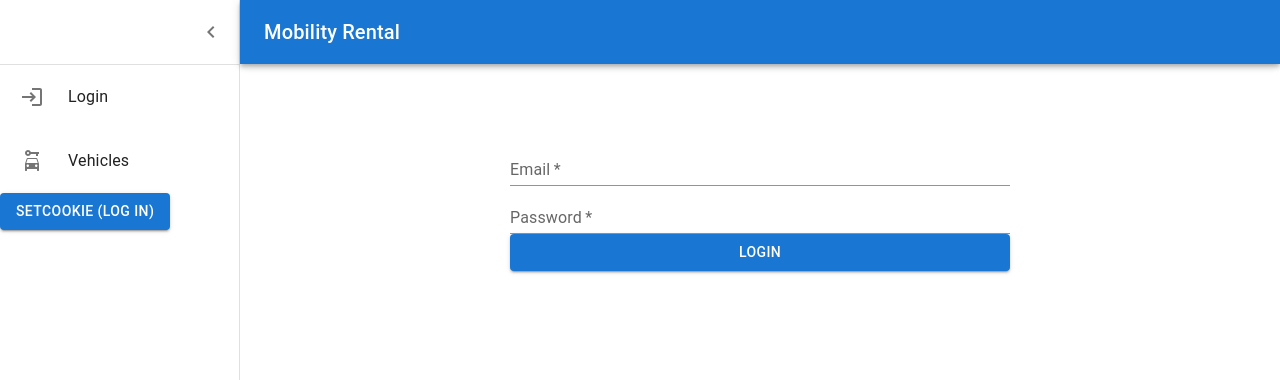
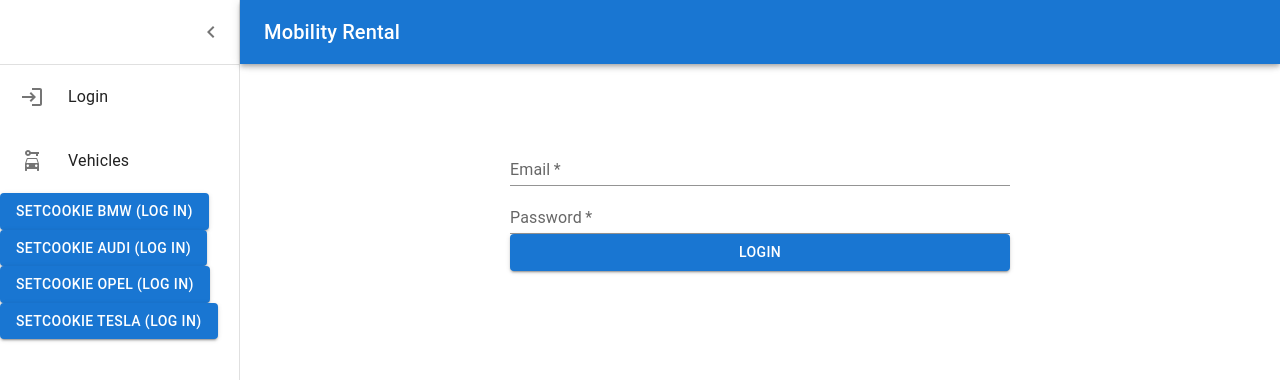
Before and after one commit to chineseouchie/fontys-s6-mr-frontend, a React (Create React App) app: page / in a window 1280 px wide. Shown: the top 380 px of the page. Built offline with nearby package versions, Linux system fonts and the light colour scheme.

Commit message:
using cookies

```diff
--- a/src/components/Menu/Sidebar.js
+++ b/src/components/Menu/Sidebar.js
@@ -174,7 +174,16 @@ export default function Sidebar({ children }) {
 					(
 						<>
 							<div>
-								<Button className="log-button" variant="contained" onClick={() => login("company_ABC")}>setCookie (Log In)</Button>
+								<Button className="log-button" variant="contained" onClick={() => login("company_ABC")}>setCookie BMW (Log In)</Button>
+							</div>
+							<div>
+								<Button className="log-button" variant="contained" onClick={() => login("company_DEF")}>setCookie AUDI (Log In)</Button>
+							</div>
+							<div>
+								<Button className="log-button" variant="contained" onClick={() => login("company_GHI")}>setCookie OPEL (Log In)</Button>
+							</div>
+							<div>
+								<Button className="log-button" variant="contained" onClick={() => login("company_JKL")}>setCookie TESLA (Log In)</Button>
 							</div>
 						</>
 					)
--- a/src/components/PurchaseRequest/PurchaseRequest.js
+++ b/src/components/PurchaseRequest/PurchaseRequest.js
@@ -3,6 +3,7 @@ import { useNavigate } from "react-router-dom";
 import { useFetch } from "../../hooks/useFetch";
 import { Card, Grid } from "@mui/material";
 import { DataGrid } from "@mui/x-data-grid";
+import {useCookies} from "react-cookie";
 
 const columns = [
 	{ field: "brand_name", headerName: "Brand", width: 250 },
@@ -12,7 +13,8 @@ const columns = [
 ];
 
 export default function PurchaseRequest() {
-	const { data } = useFetch("http://localhost:8087/api/v1/purchase-request/dealer/requests", "company_ABC");
+	const [cookies] = useCookies(["mr_jwt"]);
+	const { data } = useFetch("http://localhost:8087/api/v1/purchase-request/dealer/requests", cookies.mr_jwt);
 	console.log(data);
 	const navigate = useNavigate();
 	function onPurchaseRequestClick(uuid) {
```
